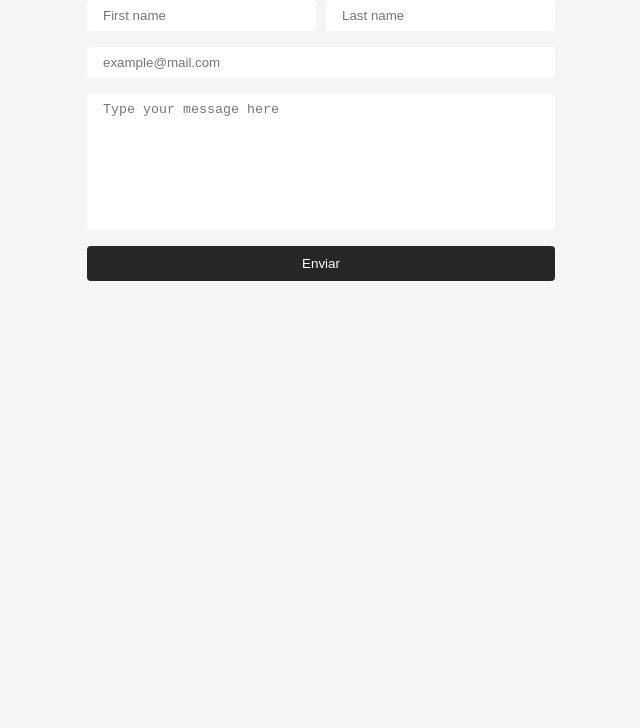
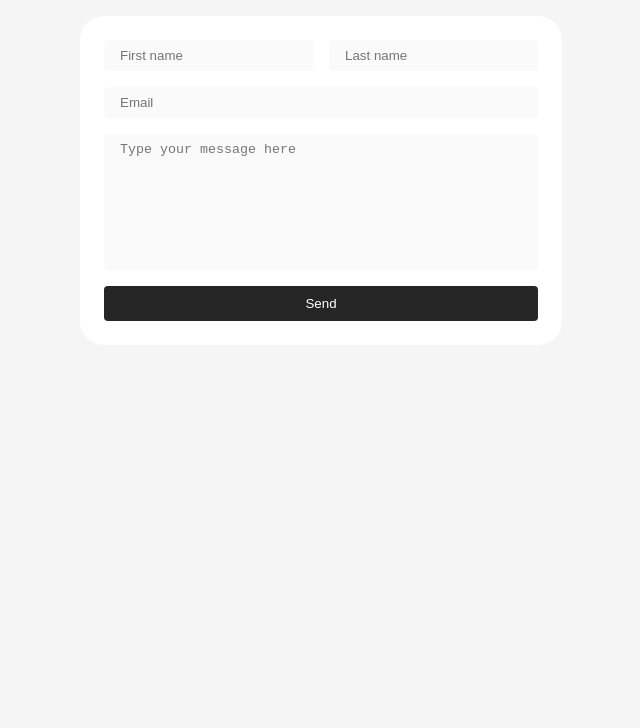
Before and after one commit to uno-nueve/git-vscode, a plain HTML site: page index.html in a window 1280 px wide. Shown: the part 72-800 px from the top of the page, without its empty margins (319-959 px from the left). Drawn offline with Linux system fonts and the light colour scheme.

Commit message:
Update UI styles for consistency

```diff
--- a/index.html
+++ b/index.html
@@ -9,6 +9,7 @@
     <body>
         <div class="container">
             <h1>Get in touch with us</h1>
+            <div class="form_container">
                 <form action="/contact">
                     <div class="input-group">
                         <label for="first-name" hidden></label>
@@ -37,7 +38,7 @@
                         name="email"
                         id="email"
                         class="input"
-                    placeholder="example@mail.com"
+                        placeholder="Email"
                         required
                     />
 
@@ -51,8 +52,9 @@
                         required
                     ></textarea>
 
-                <button type="submit">Enviar</button>
+                    <button type="submit">Send</button>
                 </form>
+            </div>
         </div>
     </body>
 </html>
--- a/styles.css
+++ b/styles.css
@@ -3,8 +3,9 @@
 :root {
     --font: Outfit;
     --bg-primary: #f5f5f5;
+    --bg-secondary: #fafafa;
     --btn-primary: #262626;
-    --btn-accent: #323232;
+    --btn-accent: #404040;
     --focus-accent: #5d37b859;
 }
 
@@ -22,23 +23,48 @@ body {
 .container {
     display: flex;
     flex-direction: column;
+    align-items: center;
     margin: auto;
-    width: 500px;
+    width: 100vw;
+    height: 100vh;
     padding: 16px;
-    gap: 16px;
+    gap: 32px;
+}
+
+.form_container {
+    display: flex;
+    justify-content: space-between;
+    max-width: 1000px;
+    gap: 24px;
+    padding: 24px;
+    border-radius: 24px;
+    background-color: #ffffff;
 }
 
 form {
     display: flex;
     flex-direction: column;
     gap: 16px;
+    position: relative;
+}
+
+.form_aside {
+    width: 400px;
+    height: 500px;
+    border-radius: 4px;
+    background-color: red;
+    overflow: hidden;
+}
+
+.form_aside > img {
+    height: 100%;
     width: 100%;
 }
 
 .input-group {
     display: flex;
     justify-content: space-between;
-    gap: 10px;
+    gap: 16px;
 }
 
 .input {
@@ -46,6 +72,7 @@ form {
     padding: 8px 16px;
     border: none;
     border-radius: 4px;
+    background-color: var(--bg-secondary);
 }
 
 form > button {
```
Lines whose indentation alone changed are shown as unchanged.
